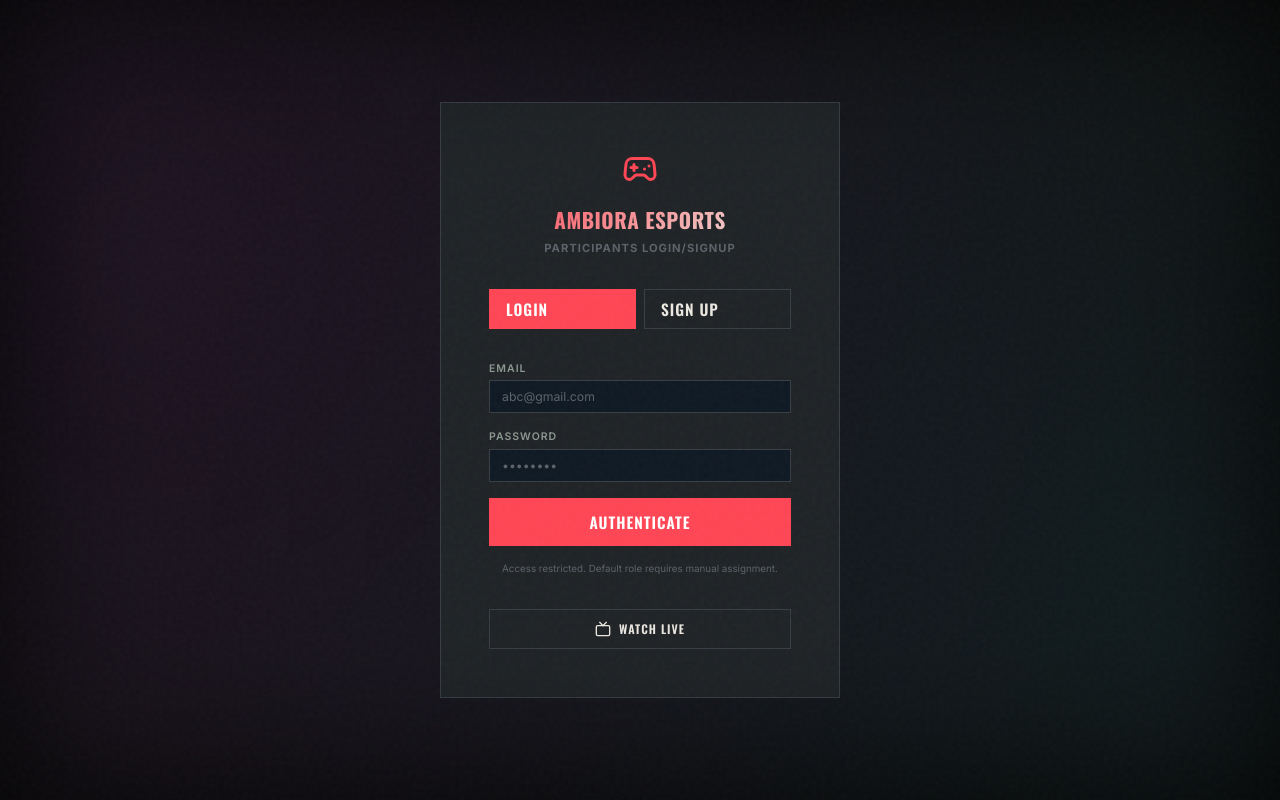
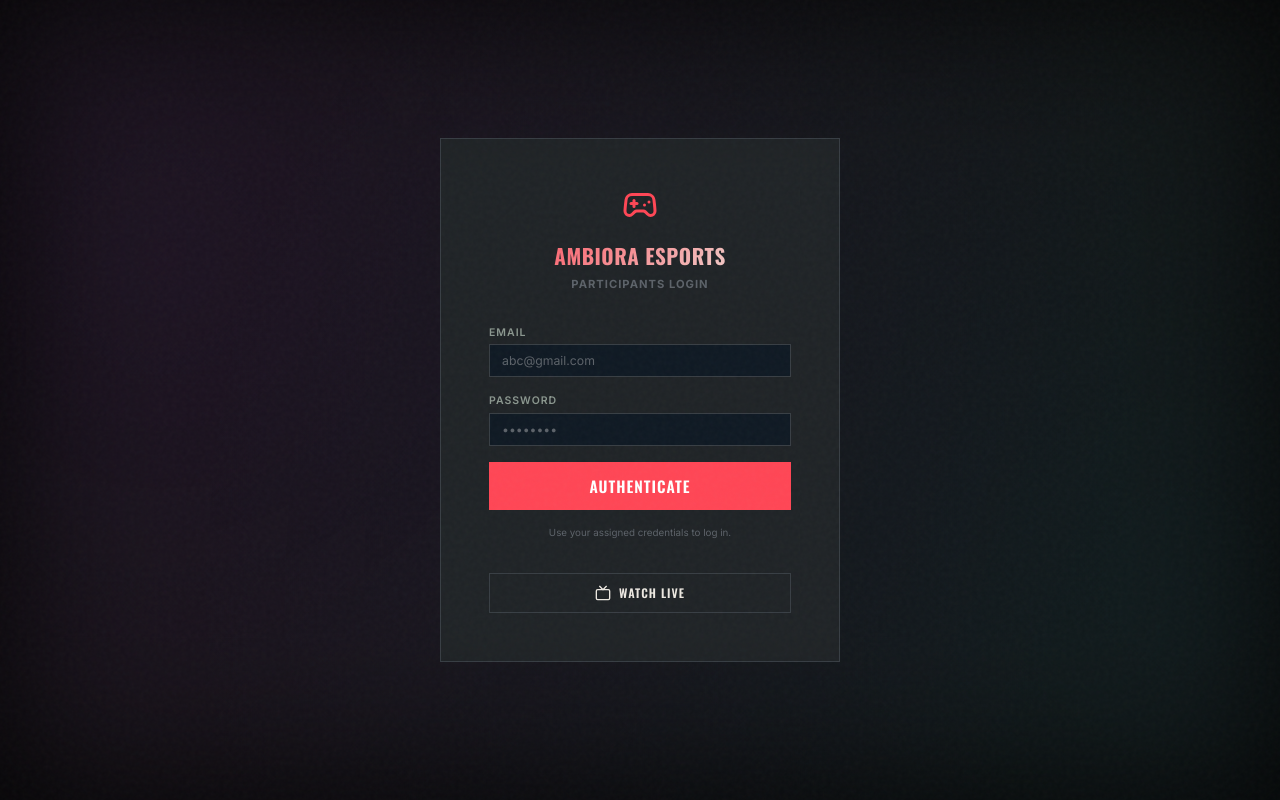
Before and after one commit to Swapnil14-art/ambiora-esports, a React (Vite) app: page /login in a window 1280 px wide. Built offline with nearby package versions, Linux system fonts and the light colour scheme.

Commit message:
ONLY LOGIN ELEMENTS

```diff
--- a/src/pages/LoginPage.jsx
+++ b/src/pages/LoginPage.jsx
@@ -112,46 +112,15 @@ export default function LoginPage() {
                 <div className="login-header">
                     <Gamepad2 size={36} style={{ color: 'var(--neon-purple)', margin: '0 auto 12px' }} />
                     <h1 className="text-gradient">AMBIORA ESPORTS</h1>
-                    <p style={{ fontWeight: 'bold', letterSpacing: '1px' }}>PARTICIPANTS LOGIN/SIGNUP</p>
+                    <p style={{ fontWeight: 'bold', letterSpacing: '1px' }}>PARTICIPANTS LOGIN</p>
                 </div>
 
                 {error && <div className="login-error">{error}</div>}
 
-                <div style={{ display: 'flex', gap: '8px', marginBottom: '16px', borderBottom: '1px solid var(--border)', paddingBottom: '16px' }}>
-                    <button
-                        type="button"
-                        className={`btn ${mode === 'login' ? 'btn-primary' : 'btn-secondary'}`}
-                        style={{ flex: 1 }}
-                        onClick={() => { setMode('login'); setError(''); }}
-                        disabled={isSubmitting || authLoading}
-                    >
-                        Login
-                    </button>
-                    <button
-                        type="button"
-                        className={`btn ${mode === 'signup' ? 'btn-primary' : 'btn-secondary'}`}
-                        style={{ flex: 1 }}
-                        onClick={() => { setMode('signup'); setError(''); }}
-                        disabled={isSubmitting || authLoading}
-                    >
-                        Sign Up
-                    </button>
-                </div>
+
 
                 <form className="login-form" onSubmit={handleSubmit}>
-                    {mode === 'signup' && (
-                        <div className="form-group">
-                            <label className="form-label">Display Name</label>
-                            <input
-                                type="text"
-                                className="form-input"
-                                value={displayName}
-                                onChange={(e) => setDisplayName(e.target.value)}
-                                placeholder="Display name"
-                                required
-                            />
-                        </div>
-                    )}
+
                     <div className="form-group">
                         <label className="form-label">Email</label>
                         <input
@@ -182,16 +151,14 @@ export default function LoginPage() {
                     >
                         {isSubmitting ? (
                             <Loader size={16} className="spin" />
-                        ) : mode === 'login' ? (
+                        ) : (
                             'AUTHENTICATE'
-                        ) : (
-                            <><UserPlus size={16} style={{ marginRight: '8px' }} /> CREATE LEADER ACCOUNT</>
                         )}
                     </button>
                 </form>
 
                 <p style={{ textAlign: 'center', marginTop: '16px', fontSize: '0.7rem', color: 'var(--text-muted)' }}>
-                    {mode === 'signup' ? 'New accounts act as Game Leaders. Admins must assign your specific game later.' : 'Access restricted. Default role requires manual assignment.'}
+                    Use your assigned credentials to log in.
                 </p>
 
                 <div style={{ borderTop: '1px solid var(--border)', marginTop: '16px', paddingTop: '16px', textAlign: 'center' }}>
```
